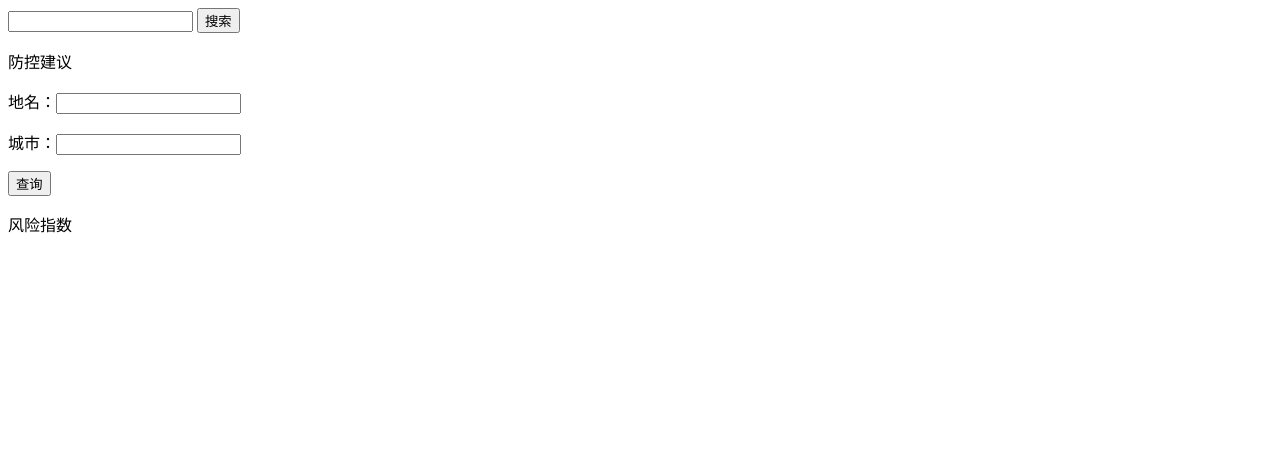
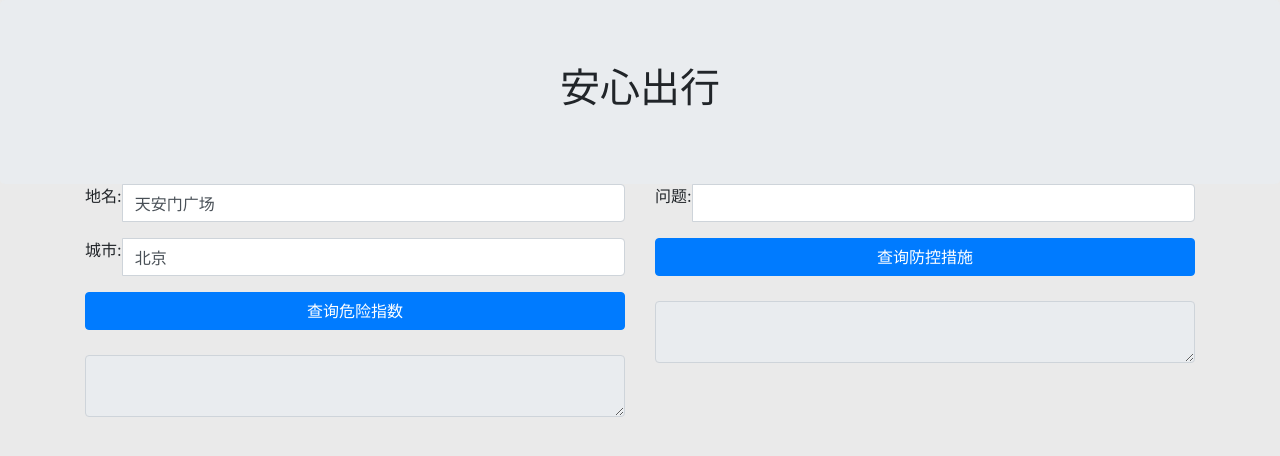
Before and after one commit to b0b0haha/SafeGo, a Django app: page /safego/search-form/ in a window 1280 px wide. Shown: the top 456 px of the page. Run offline with Django 3.2, Linux system fonts and the light colour scheme; parts of the project's set-up code (start-up, migrations or seed data) failed here and were passed over; some libraries are stand-ins or nearby versions.

Commit message:
前端页面添加了样式

```diff
--- a/templates/search_form.html
+++ b/templates/search_form.html
@@ -2,24 +2,58 @@
 <html lang="en">
 <head>
     <meta charset="UTF-8">
-    <title>菜鸟教程（runoob.com)</title>
+    <title>SafeGo</title>
+    <meta name="viewport" content="width=device-width, initial-scale=1.0">
+    <link href="https://maxcdn.bootstrapcdn.com/bootstrap/4.5.0/css/bootstrap.min.css" rel="stylesheet">
 </head>
+<style>
+    body {
+        background-color:#EAEAEA;
+
+    }
+</style>
+
 <body>
+<div class="jumbotron text-center" style="margin-bottom:0">
+    <h1>安心出行</h1>
+</div>
+<div class="container">
+    <div class="row">
+        <div class="col-sm-6">
+            <form class="bs-example bs-example-form" action="{% url 'search_risk' %}"  method="post" role="form">
+                <div class="form-group">
+                    <div class="input-group">
+                        <span class="input-group-addon">地名:</span>
+                        <input type="text" class="form-control" id="address" name="address" value="{{ address | default:'天安门广场' }}">
+                    </div>
+                </div>
+                <div class="form-group">
+                    <div class="input-group">
+                        <span class="input-group-addon">城市:</span>
+                        <input type="text" class="form-control" id="city" name="city" value="{{ city | default:'北京' }}">
+                    </div>
+                </div>
+                <button type="submit" class="btn btn-primary btn-block">查询危险指数</button>
+            </form>
 
- <form action="{% url 'search_advise' %}"  method="post">
-        <input type="text" name="q" value={{ question | default:'' }}>
-        <input type="submit" value="搜索">
-    </form>
+            <textarea class="form-control form-control-static" style="margin-top: 25px;" readonly>{{ risk |default:'' }}</textarea>
+        </div>
+        <div class="col-sm-6">
+            <form action="{% url 'search_advise' %}"  method="post" role="form" class="form-horizontal">
+                <div class="form-group">
+                    <div class="input-group">
+                        <span class="input-group-addon">问题:</span>
+                        <input type="text" class="form-control" id="q" name="q" value="{{ question | default:'' }}">
+                    </div>
+                </div>
+                <button type="submit" class="btn btn-primary btn-block">查询防控措施</button>
+            </form>
+            <textarea class="form-control form-control-static"  style="margin-top: 25px;" readonly>{{ answer |default:'' }}</textarea>
 
- <p>{{ answer |default:"防控建议" }}</p>
+        </div>
 
-<form action="{% url 'search_risk' %}"  method="post">
-        <p>地名：<input type="text" name="address" value={{ address | default:'' }}></p>
-        <p>城市：<input type="text" name="city" value="{{ city | default:'' }}"></p>
-        <input type="submit" value="查询">
-    </form>
-
- <p>{{ risk |default:"风险指数" }}</p>
+    </div>
+</div>
 
 </body>
 </html>
```
Also changed, not shown: webapp/settings.py (+2 -6 lines).
